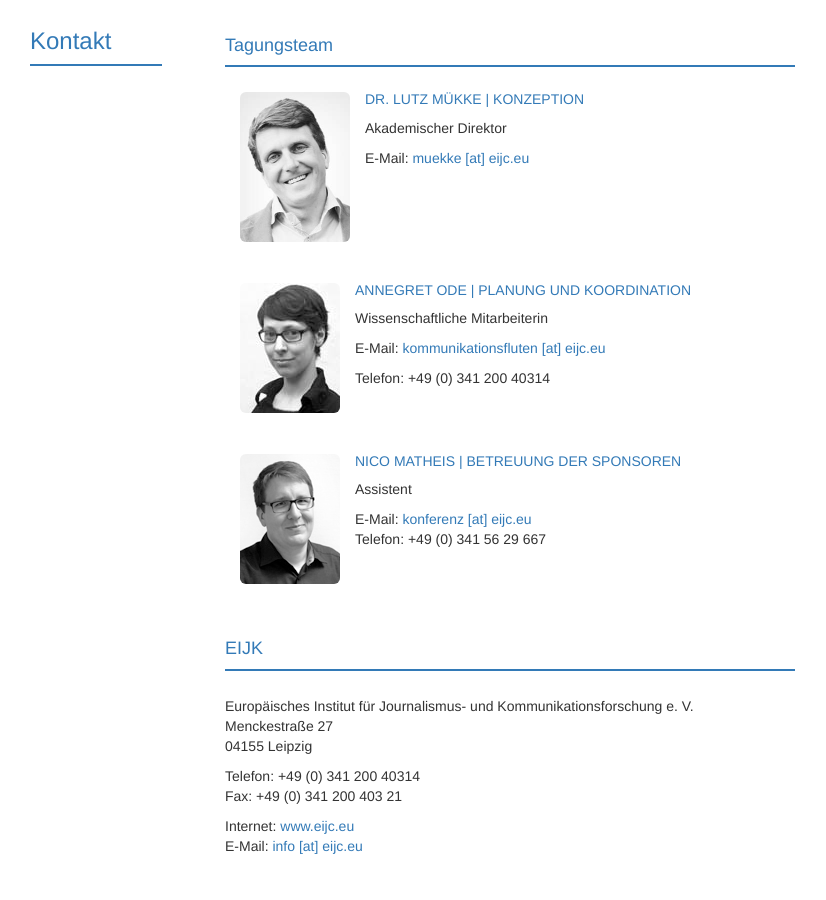
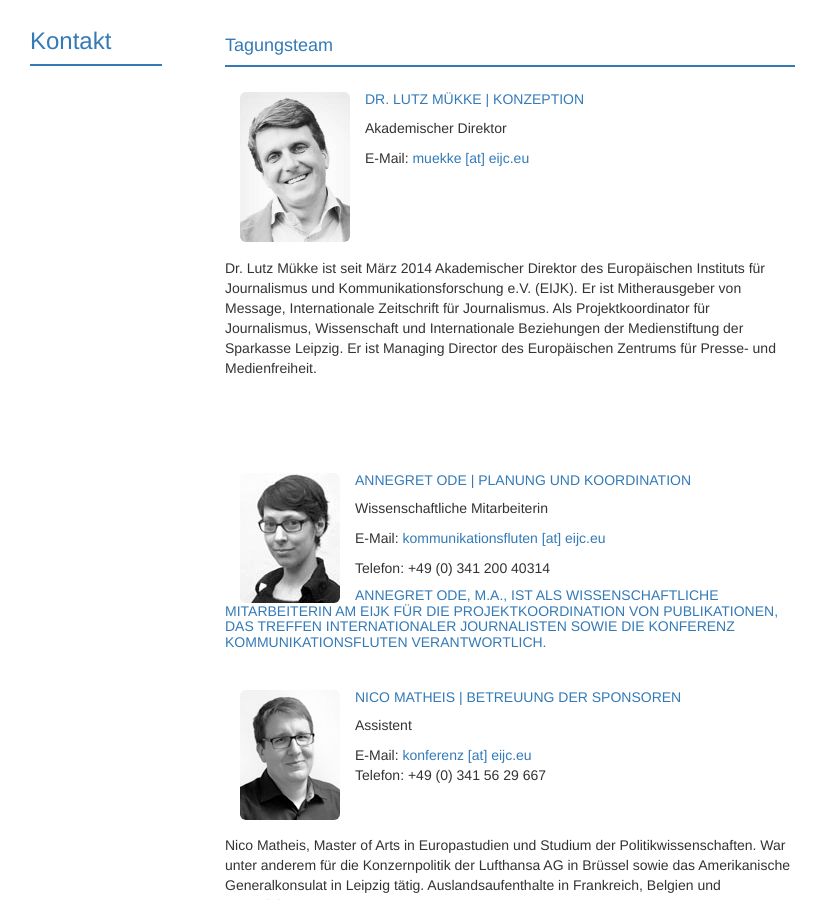
Before and after one commit to susedev/test, a Jekyll site: the page built from kontakt.html, in a window 1280 px wide and 900 px high, scrolled down 190 px. Shown: the whole window, without its empty margins (40-866 px from the left). Built offline with Jekyll 4.4.1, drawn with Linux system fonts in a browser that asks for light colours; nearby versions of some CDN libraries; some of the changed text lies outside the part shown.

Commit message:
Edit from JekyllCMS

```diff
--- a/kontakt.html
+++ b/kontakt.html
@@ -14,6 +14,12 @@ title: Kontakt
 <p>E-Mail: <a href="mailto:muekke@eijc.eu?subject=Anfrage%20Tagung%20KommunikationsFluten">muekke [at] eijc.eu</a><br />
 &nbsp;</p>
 
+<p>&nbsp;</p>
+
+<p>&nbsp;</p>
+
+<p>Dr. Lutz M&uuml;kke ist seit M&auml;rz 2014 Akademischer Direktor des Europ&auml;ischen Instituts f&uuml;r Journalismus und Kommunikationsforschung e.V. (EIJK). Er ist Mitherausgeber von Message, Internationale Zeitschrift f&uuml;r Journalismus. Als Projektkoordinator f&uuml;r Journalismus, Wissenschaft und Internationale Beziehungen der Medienstiftung der Sparkasse Leipzig. Er ist Managing Director des Europ&auml;ischen Zentrums f&uuml;r Presse- und Medienfreiheit.</p>
+
 <h4>&nbsp;</h4>
 
 <p>&nbsp;</p>
@@ -28,7 +34,7 @@ title: Kontakt
 
 <p>Telefon: +49 (0) 341 200 40314</p>
 
-<h4>&nbsp;</h4>
+<h4>Annegret Ode, M.A., ist als wissenschaftliche Mitarbeiterin am EIJK f&uuml;r die Projektkoordination von Publikationen, das Treffen Internationaler Journalisten sowie die Konferenz Kommunikationsfluten verantwortlich.</h4>
 
 <p>&nbsp;</p>
 
@@ -41,7 +47,7 @@ Telefon: +49 (0) 341 56 29 667</p>
 
 <h3>&nbsp;</h3>
 
-<p>&nbsp;</p>
+<p>Nico Matheis, Master of Arts in Europastudien und Studium der Politikwissenschaften. War unter anderem f&uuml;r die Konzernpolitik der Lufthansa AG in Br&uuml;ssel sowie das Amerikanische Generalkonsulat in Leipzig t&auml;tig. Auslandsaufenthalte in Frankreich, Belgien und Argentinien.</p>
 
 <h3><a href="http://www.eijc.eu/de/" target="_blank">EIJK</a></h3>
 
```
